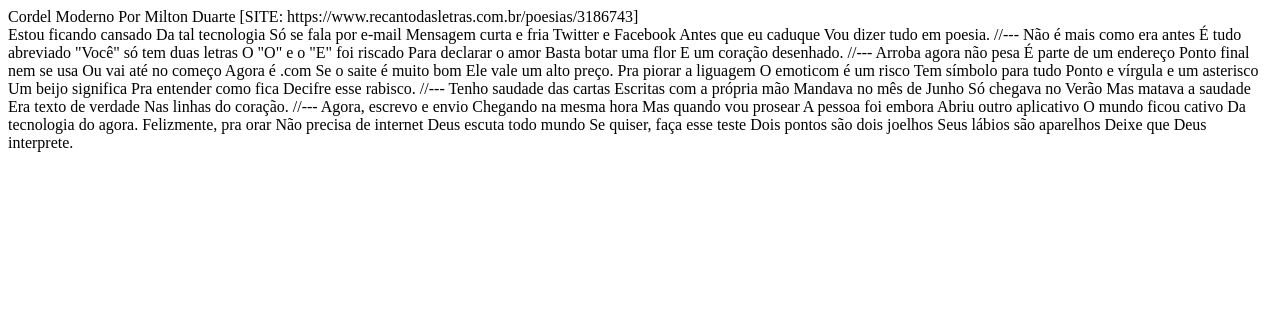
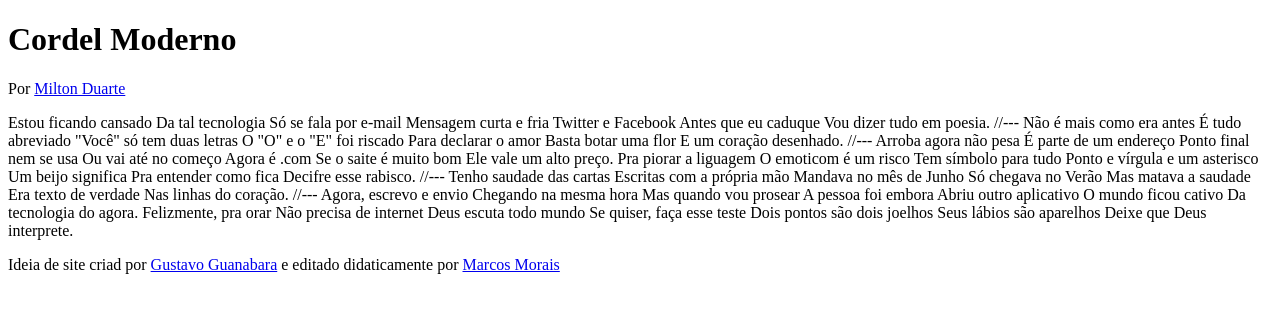
Before and after one commit to MARCOSAMP/projeto-cordel, a plain HTML site: page index.html in a window 1280 px wide. Drawn offline with Linux system fonts and the light colour scheme.

Commit message:
inserindo header e footer

```diff
--- a/index.html
+++ b/index.html
@@ -10,9 +10,8 @@
 <body>
     <main>
             <header>
-                Cordel Moderno
-                Por Milton Duarte
-                [SITE: https://www.recantodasletras.com.br/poesias/3186743]
+                <h1>Cordel Moderno</h1>
+                <p>Por <a href="https://www.recantodasletras.com.br/poesias/3186743]" target="_blank">Milton Duarte</a></p>
             </header>
 
             Estou ficando cansado
@@ -79,5 +78,8 @@
             Seus lábios são aparelhos
             Deixe que Deus interprete.
     </main>
+    <footer>
+        <p>Ideia de site criad por <a href="https://gustavoguanabara.github.oi" target="_blank">Gustavo Guanabara</a> e editado didaticamente por <a href="https://github.com/MARCOSAMP" target="_blank">Marcos Morais</a> </p>
+    </footer>
 </body>
 </html>
```
